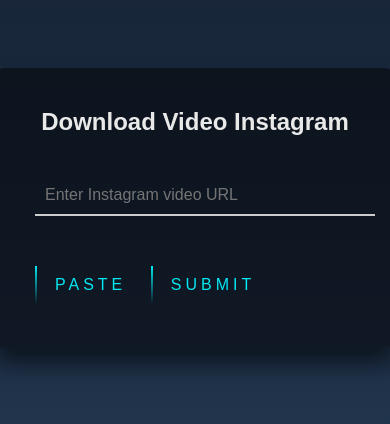
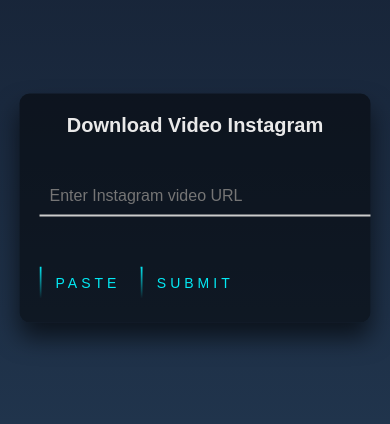
Before and after one commit to bro299/frontig, a plain HTML site: page index.html in a window 390 px wide. Shown: the part 214-638 px from the top of the page. Drawn offline with Linux system fonts and the light colour scheme.

Commit message:
style.css

```diff
--- a/style.css
+++ b/style.css
@@ -1,9 +1,10 @@
 html {
   height: 100%;
 }
+
 body {
-  margin:0;
-  padding:0;
+  margin: 0;
+  padding: 0;
   font-family: sans-serif;
   background: linear-gradient(#141e30, #243b55);
 }
@@ -15,9 +16,9 @@ body {
   width: 400px;
   padding: 40px;
   transform: translate(-50%, -50%);
-  background: rgba(0,0,0,.5);
+  background: rgba(0, 0, 0, 0.5);
   box-sizing: border-box;
-  box-shadow: 0 15px 25px rgba(0,0,0,.6);
+  box-shadow: 0 15px 25px rgba(0, 0, 0, 0.6);
   border-radius: 10px;
 }
 
@@ -43,13 +44,14 @@ body {
   outline: none;
   background: transparent;
 }
+
 input[type="text"] {
   width: 100%;
   padding: 10px;
   margin: 10px 0;
   border: none;
   border-bottom: 2px solid #ccc;
-  background-color: transparent; /* Makes the input background transparent */
+  background-color: transparent;
   color: #ffffff;
   font-size: 16px;
 }
@@ -71,19 +73,16 @@ input[type="text"] {
   text-decoration: none;
   text-transform: uppercase;
   overflow: hidden;
-  transition: .5s;
+  transition: 0.5s;
   margin-top: 40px;
-  letter-spacing: 4px
+  letter-spacing: 4px;
 }
 
 .login-box a:hover {
   background: #03e9f4;
   color: #fff;
   border-radius: 5px;
-  box-shadow: 0 0 5px #03e9f4,
-              0 0 25px #03e9f4,
-              0 0 50px #03e9f4,
-              0 0 100px #03e9f4;
+  box-shadow: 0 0 5px #03e9f4, 0 0 25px #03e9f4, 0 0 50px #03e9f4, 0 0 100px #03e9f4;
 }
 
 .login-box a span {
@@ -104,7 +103,8 @@ input[type="text"] {
   0% {
     left: -100%;
   }
-  50%,100% {
+  50%,
+  100% {
     left: 100%;
   }
 }
@@ -116,14 +116,15 @@ input[type="text"] {
   height: 100%;
   background: linear-gradient(180deg, transparent, #03e9f4);
   animation: btn-anim2 1s linear infinite;
-  animation-delay: .25s
+  animation-delay: 0.25s;
 }
 
 @keyframes btn-anim2 {
   0% {
     top: -100%;
   }
-  50%,100% {
+  50%,
+  100% {
     top: 100%;
   }
 }
@@ -135,14 +136,15 @@ input[type="text"] {
   height: 2px;
   background: linear-gradient(270deg, transparent, #03e9f4);
   animation: btn-anim3 1s linear infinite;
-  animation-delay: .5s
+  animation-delay: 0.5s;
 }
 
 @keyframes btn-anim3 {
   0% {
     right: -100%;
   }
-  50%,100% {
+  50%,
+  100% {
     right: 100%;
   }
 }
@@ -154,14 +156,37 @@ input[type="text"] {
   height: 100%;
   background: linear-gradient(360deg, transparent, #03e9f4);
   animation: btn-anim4 1s linear infinite;
-  animation-delay: .75s
+  animation-delay: 0.75s;
 }
 
 @keyframes btn-anim4 {
   0% {
     bottom: -100%;
   }
-  50%,100% {
+  50%,
+  100% {
     bottom: 100%;
   }
 }
+
+/* Responsive Styles */
+@media (max-width: 600px) {
+  .login-box {
+    width: 90%;
+    padding: 20px;
+  }
+
+  .login-box h2 {
+    font-size: 20px;
+  }
+
+  .login-box .user-box input {
+    font-size: 14px;
+    padding: 8px 0;
+  }
+
+  .login-box form a {
+    padding: 8px 16px;
+    font-size: 14px;
+  }
+}
```
